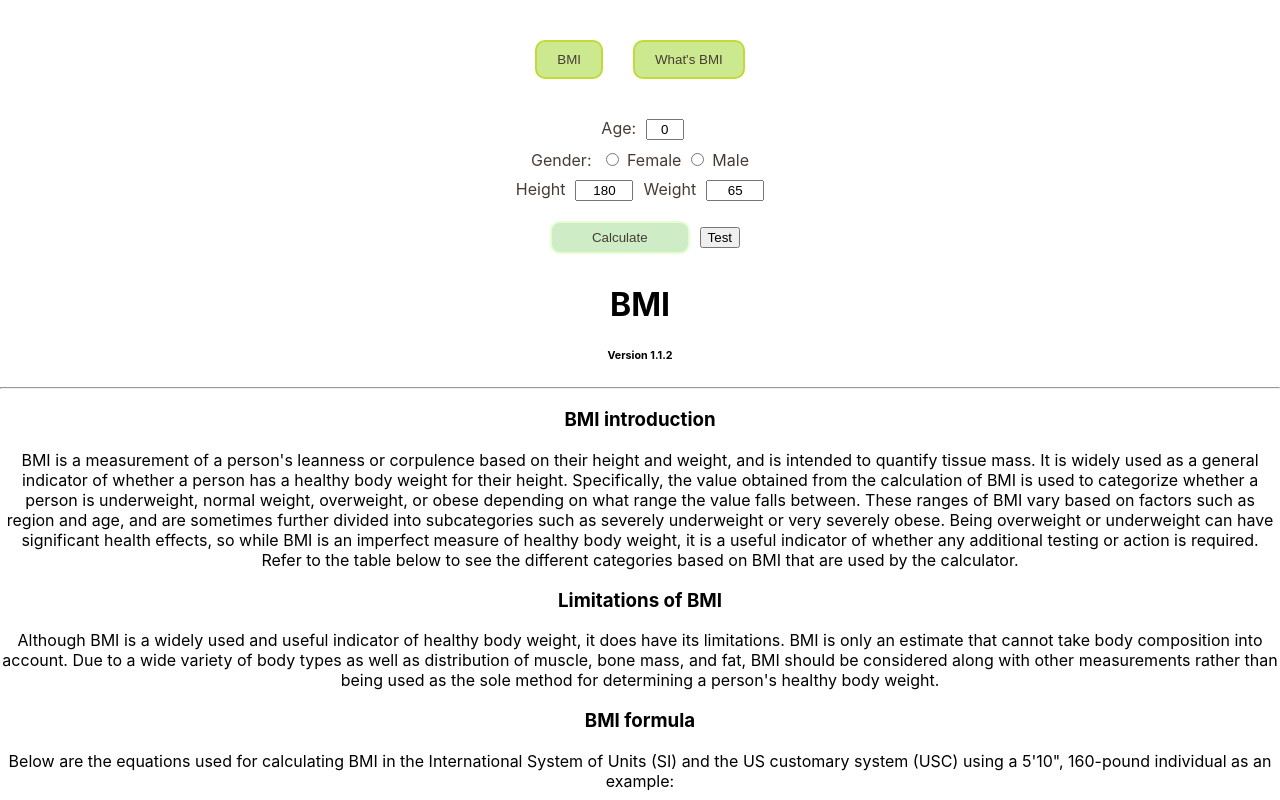
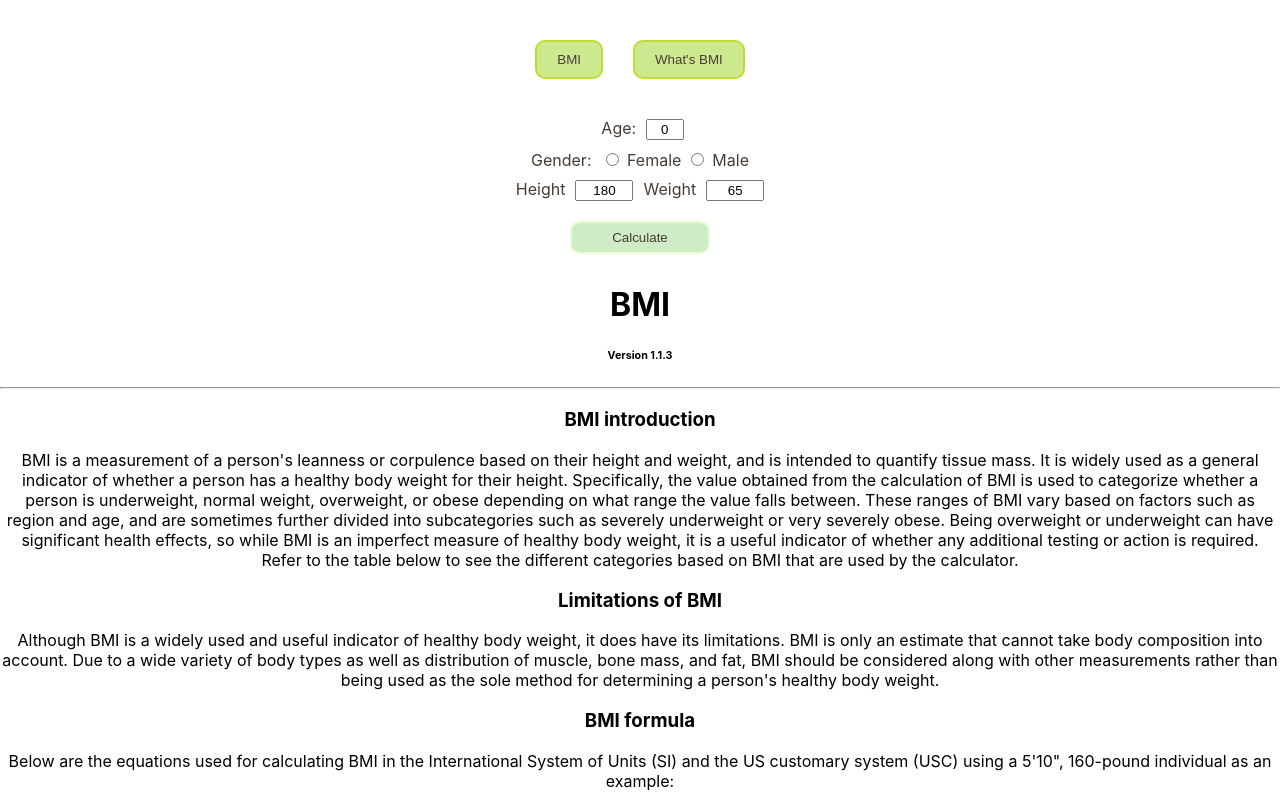
Before and after one commit to tugaytuna/BMICalc, a React (Create React App) app: page / in a window 1280 px wide. Shown: the top 800 px of the page. Built offline with nearby package versions, Linux system fonts and the light colour scheme.

Commit message:
error info added

```diff
--- a/src/Components/BMIHesapla.js
+++ b/src/Components/BMIHesapla.js
@@ -15,13 +15,14 @@ function BMIHesapla() {
 
   const calculate = () => {
     //check inputs
-    if (age < 2 || age > 120 || gender == 1 || weight < 20 || height < 40)
+    if (age < 5 || age > 120 || gender == 1 || weight < 20 || height < 40)
     {
-      console.log("mistake")
+      alert("Please fill all blanks!")
+      // console.log("mistake")
     }
     else
     {
-      console.log(age,height,weight,gender)
+      // console.log(age,height,weight,gender)
       const calc = weight / (height * height)
 
       let newCalc = calc * 10000;
@@ -110,7 +111,7 @@ function BMIHesapla() {
       <br></br>
       <button onClick={calculate} className='calcBtn' >Calculate</button>
 
-      <button onClick={testFonc} id='tempTest'>Test</button>
+      {/* <button onClick={testFonc} id='tempTest'>Test</button> */}
 
       <h1>{bmi} BMI</h1>
 
@@ -118,7 +119,7 @@ function BMIHesapla() {
         <h2 id='resultCateg' className={resultCateg}>{resultCateg}</h2>
       </div>
 
-      <h6>Version 1.1.2</h6>
+      <h6>Version 1.1.3</h6>
 
 
     </div>
```
Also changed, not shown: 7 other files (tests, documents, lock files or other folders).
